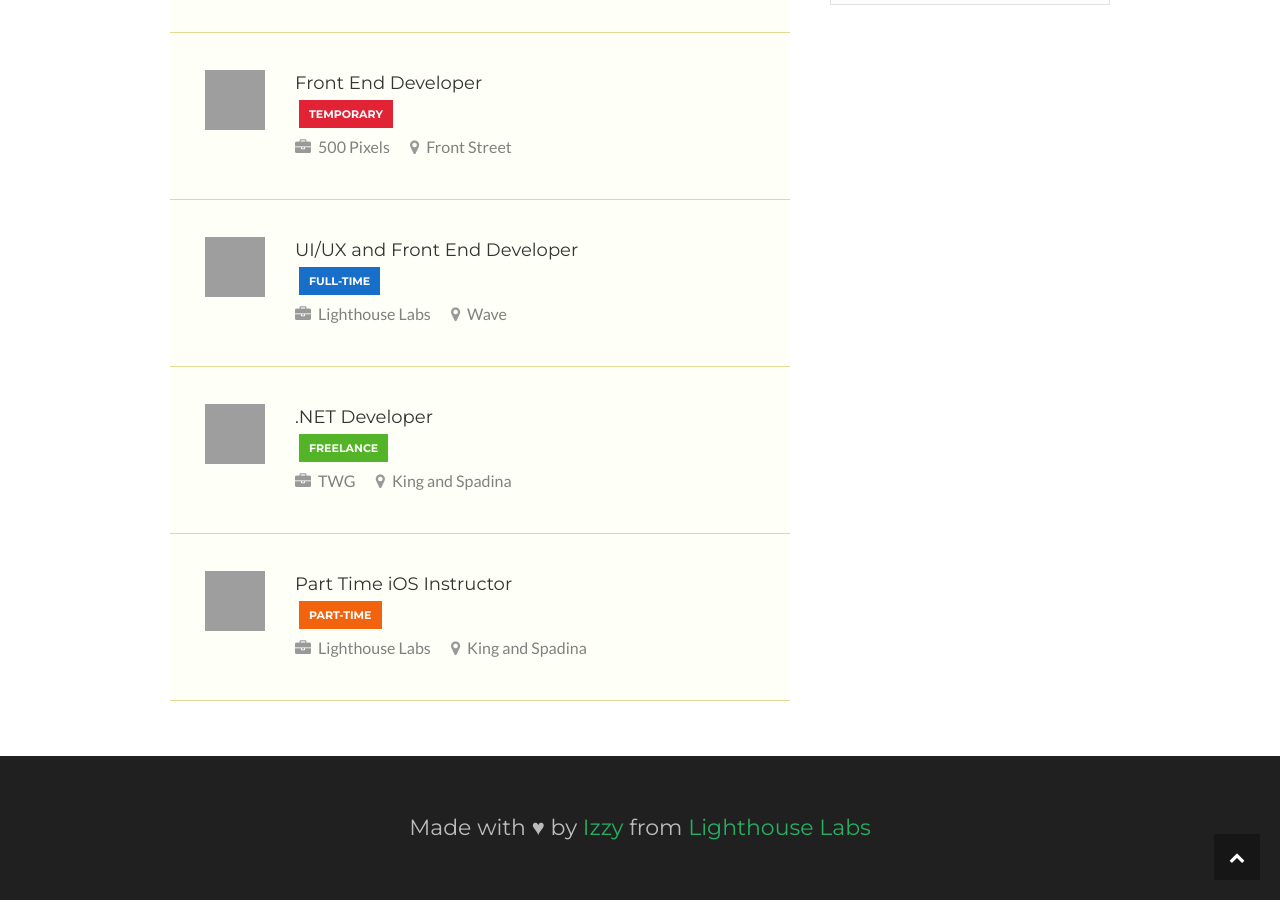
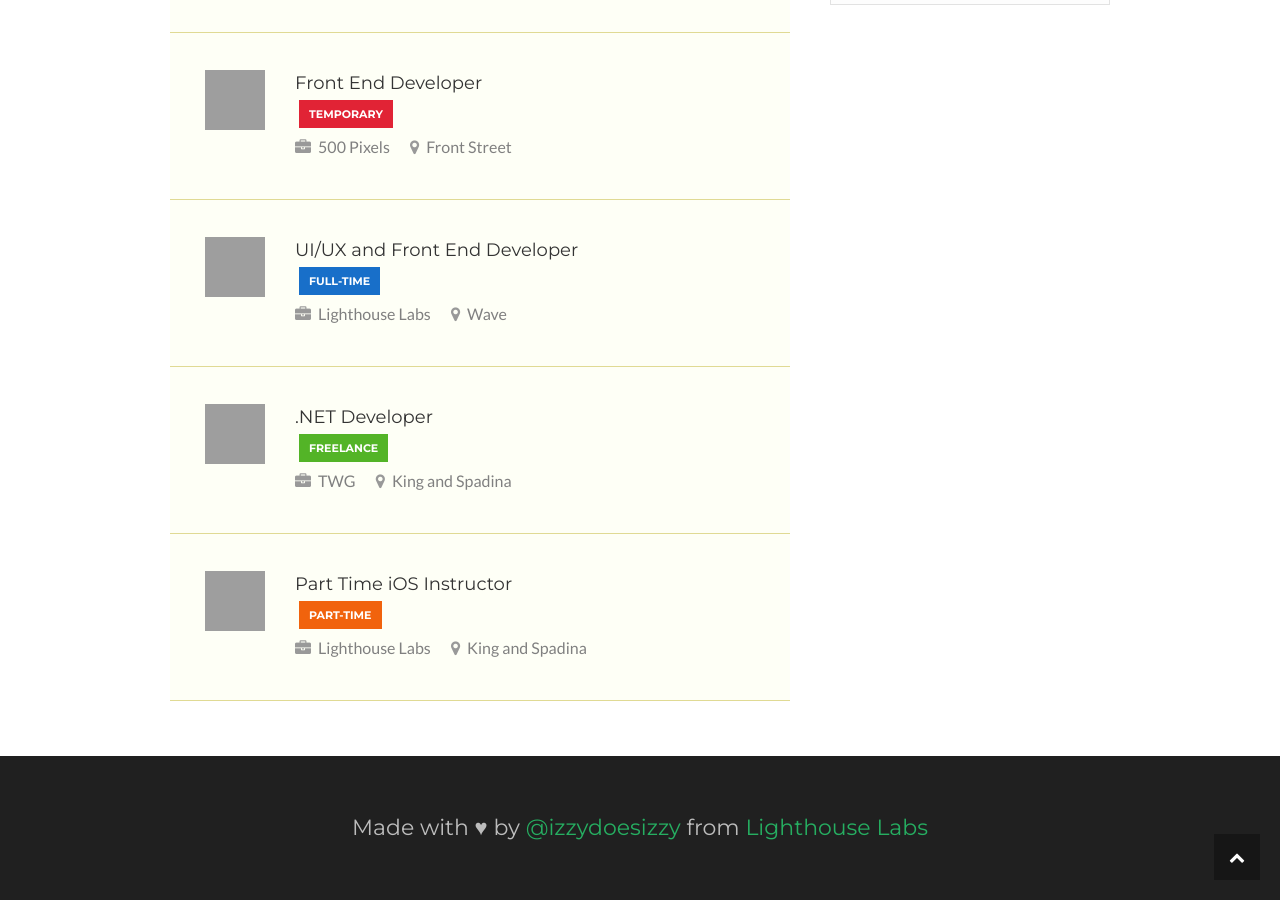
Before and after one commit to izzydoesizzy/todevjobs, a Jekyll site: the page built from index.html, in a window 1280 px wide and 900 px high, scrolled down 1187 px, cut to the strip 0-900 px from the top of the window. Built offline with Jekyll 4.4.1, drawn with Linux system fonts in a browser that asks for light colours; grey boxes are pictures that could not be loaded.

Commit message:
Changed credit from Izzy to @izzydoesizzy

```diff
--- a/_layouts/default.html
+++ b/_layouts/default.html
@@ -38,7 +38,7 @@
 	<div class="container">
 
 		<div class="sixteen columns center margin-bottom-50 shoutout">
-			<h3>Made with &hearts; by <a href="http://www.twitter.com/izzydoesizzy" target="_blank">Izzy</a> from <a href="http://www.lighthouselabs.ca" target="_blank">Lighthouse Labs</a> </h3>
+			<h3>Made with &hearts; by <a href="http://www.twitter.com/izzydoesizzy" target="_blank">@izzydoesizzy</a> from <a href="http://www.lighthouselabs.ca" target="_blank">Lighthouse Labs</a> </h3>
 		</div>
 
 	</div>
```
